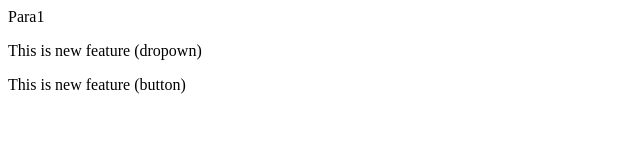
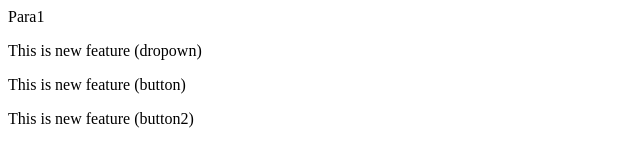
Before and after one commit to RohitMadhavChaudhari/LoaclRepo2, a plain HTML site: page index.html in a window 1280 px wide. Shown: the whole page, without its empty margins (0-640 px from the left). Drawn offline with Linux system fonts and the light colour scheme.

Commit message:
Button2 Added

```diff
--- a/index.html
+++ b/index.html
@@ -1,3 +1,4 @@
 <p>Para1</p>
 <p>This is new feature (dropown)</p>
 <p>This is new feature (button)</p>
+<p>This is new feature (button2)</p>
```
